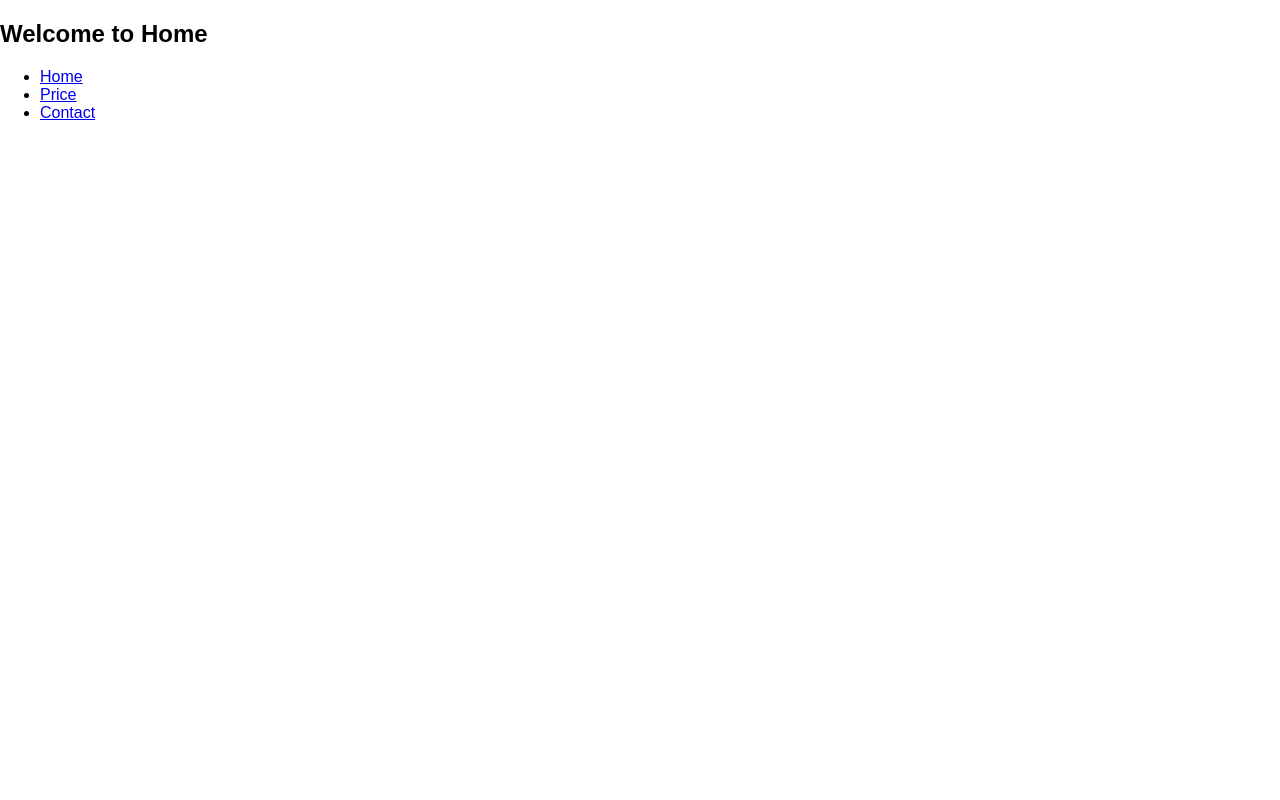
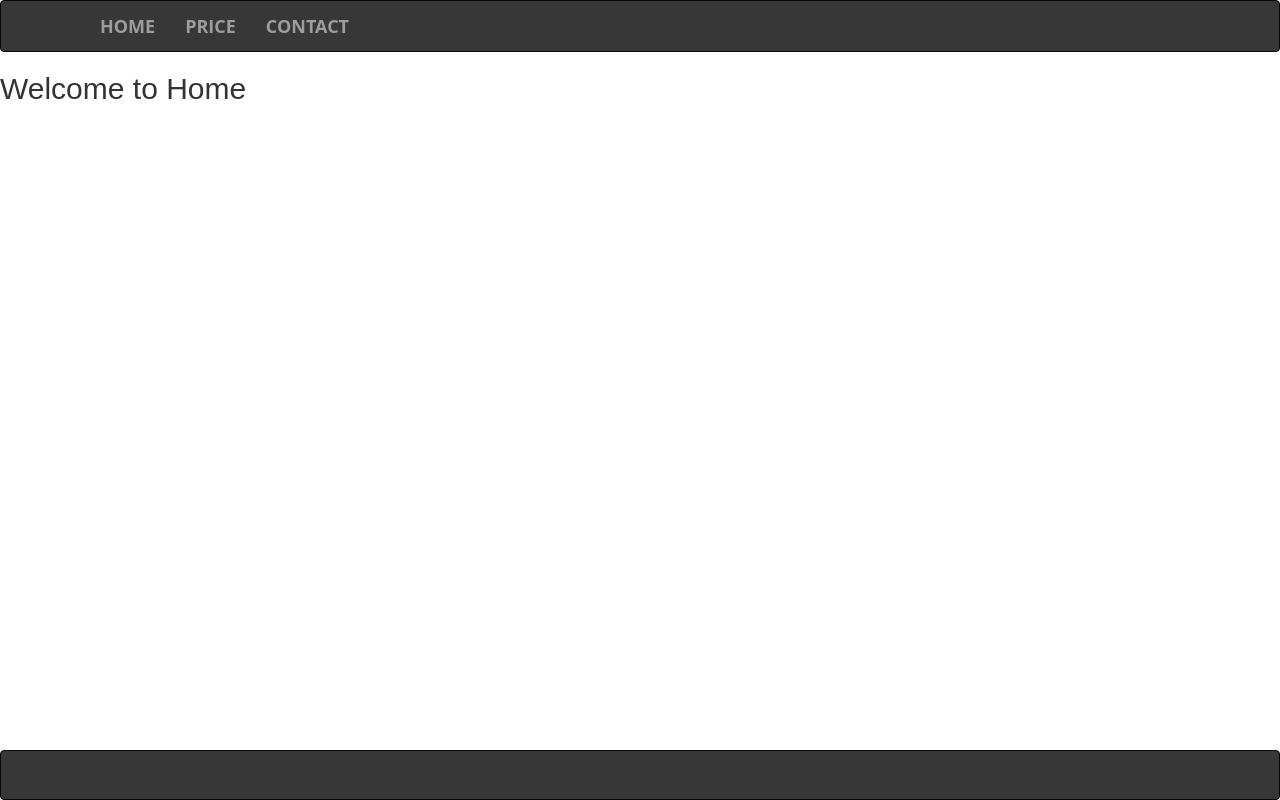
Before and after one commit to nelsongustavo/rd-site, a React app: page / in a window 1280 px wide. Built offline with nearby package versions, Linux system fonts and the light colour scheme.

Commit message:
reafactoring and adding tracker to routes

```diff
--- a/package.json
+++ b/package.json
@@ -5,6 +5,7 @@
   "dependencies": {
     "axios": "^0.16.2",
     "react": "^15.6.1",
+    "react-bootstrap": "^0.31.2",
     "react-dom": "^15.6.1",
     "react-router-dom": "^4.1.2",
     "react-scripts": "1.0.11"
--- a/public/index.html
+++ b/public/index.html
@@ -19,7 +19,9 @@
       work correctly both with client-side routing and a non-root public URL.
       Learn how to configure a non-root public URL by running `npm run build`.
     -->
-    <title>React App</title>
+    <!-- Latest compiled and minified CSS -->
+    <link rel="stylesheet" href="https://maxcdn.bootstrapcdn.com/bootstrap/latest/css/bootstrap.min.css">
+    <title>RD SITE</title>
   </head>
   <body>
     <noscript>
--- a/src/index.js
+++ b/src/index.js
@@ -6,19 +6,18 @@ import Home from './scenes/home';
 import Contact from './scenes/contact';
 import Price from './scenes/price';
 import registerServiceWorker from './registerServiceWorker';
-import tracker from './rdTracker';
+import withTracker from './shared/_/withTracker';
 import './index.css';
 
 ReactDOM.render(
-  <BrowserRouter>
-    <div>
+  <div>
+    <BrowserRouter>
       <Switch>
-        <Route path="/price" component={Price} />
-        <Route path="/contact" component={Contact} />
-        <Route path="/" component={Home} />
+        <Route path="/price" component={withTracker(Price)}/>
+        <Route path="/contact" component={withTracker(Contact)}/>
+        <Route path="/" component={withTracker(Home)}/>
       </Switch>
-    </div>
-  </BrowserRouter>,
+    </BrowserRouter>
+  </div>,
   document.getElementById('root'));
 registerServiceWorker();
-tracker();
--- a/src/rdTracker.js
+++ b/src/rdTracker.js
@@ -1,15 +1,21 @@
 import axios from 'axios';
 
-export default function tracker() {
+export default function tracker(page) {
   if (localStorage.user) {
-    updateUserTracks();
+    updateUserTracks(page);
   } else {
-    addUserToStorage();
+    addUserToStorage(page);
   }
 }
 
-function addUserToStorage() {
-  const user = { "id": "", "name": "", "email": "", "tracks_attributes": [{"url": window.location.pathname, "date": new Date().getTime()}]};
+function addUserToStorage(page) {
+  const user = { "id": "", "name": "", "email": "", "tracks_attributes": [{"url": page, "date": new Date().getTime()}]};
+  localStorage.user = JSON.stringify(user);
+}
+
+function updateUserTracks(page) {
+  let user = JSON.parse(localStorage.user);
+  user.tracks_attributes.push({"url": page, "date": new Date().getTime()});
   localStorage.user = JSON.stringify(user);
 }
 
@@ -20,12 +26,6 @@ function hasEmail() {
   } else {
     return false;
   }
-}
-
-function updateUserTracks() {
-  let user = JSON.parse(localStorage.user);
-  user.tracks_attributes.push({"url": window.location.pathname, "date": new Date().getTime()});
-  localStorage.user = JSON.stringify(user);
 }
 
 function sendData(email) {
--- a/src/scenes/contact/contact.js
+++ b/src/scenes/contact/contact.js
@@ -1,11 +1,14 @@
 import React, { Component } from 'react';
 import Form from './_/form';
+import Layout from '../../shared';
 
 class Contact extends Component {
   render() {
     return (
       <div className="contact">
-        <h2>Welcome to Contact</h2>
+        <Layout>
+          <h2>Welcome to Contact</h2>
+        </Layout>
         <Form />
       </div>
     );
--- a/src/scenes/home/home.js
+++ b/src/scenes/home/home.js
@@ -1,16 +1,13 @@
 import React, { Component } from 'react';
-import { Link } from 'react-router-dom';
+import Layout from '../../shared';
 
 class Home extends Component {
   render() {
     return (
       <div className="home">
-        <h2>Welcome to Home</h2>
-        <ul>
-          <li><Link to="/">Home</Link></li>
-          <li><Link to="/price">Price</Link></li>
-          <li><Link to="/contact">Contact</Link></li>
-        </ul>
+        <Layout>
+          <h2>Welcome to Home</h2>
+        </Layout>
       </div>
     );
   }
--- a/src/scenes/price/price.js
+++ b/src/scenes/price/price.js
@@ -1,10 +1,13 @@
 import React, { Component } from 'react';
+import Layout from '../../shared';
 
 class Price extends Component {
   render() {
     return (
       <div className="price">
-        <h2>Welcome to Price</h2>
+        <Layout>
+          <h2>Welcome to Price</h2>
+        </Layout>
       </div>
     );
   }
--- /dev/null
+++ b/src/shared/_/footer.js
@@ -0,0 +1,9 @@
+import React from 'react';
+import { Navbar } from 'react-bootstrap';
+
+export default () => {
+  return (
+    <Navbar inverse className="layout-footer">
+    </Navbar>
+  );
+}
--- /dev/null
+++ b/src/shared/_/header.js
@@ -0,0 +1,17 @@
+import React from 'react';
+import { Link } from 'react-router-dom';
+import { Navbar } from 'react-bootstrap';
+
+export default () => {
+  return (
+    <Navbar inverse className="header">
+      <div className="container">
+        <ul className="nav navbar-nav">
+          <li className="nav-item"><Link to="/">Home</Link></li>
+          <li className="nav-item"><Link to="/price">Price</Link></li>
+          <li className="nav-item"><Link to="/contact">Contact</Link></li>
+        </ul>
+      </div>
+   </Navbar>
+  );
+}
--- /dev/null
+++ b/src/shared/_/withTracker.js
@@ -0,0 +1,20 @@
+import React from 'react';
+import tracker from '../../rdTracker';
+const withTracker = (WrappedComponent) => {
+
+  const trackPage = (page) => {
+    tracker(page);
+  };
+
+  const HOC = (props) => {
+    const page = props.location.pathname;
+    trackPage(page);
+
+    return (
+      <WrappedComponent {...props} />
+    );
+  };
+  return HOC;
+};
+
+export default withTracker;
--- /dev/null
+++ b/src/shared/index.js
@@ -0,0 +1,3 @@
+//index.js
+import Root from './layout'
+export default Root
--- /dev/null
+++ b/src/shared/layout.css
@@ -0,0 +1,30 @@
+.header a {
+  font-family: 'Open Sans',sans-serif;
+  font-size: 18px;
+  color: #ffffff;
+  display: block;
+  line-height: 50px;
+  text-decoration: none;
+  text-transform: uppercase;
+  font-weight: bold;
+}
+
+.header a span {
+  font-size: 12px;
+  color: #d9534f;
+}
+
+.navbar {
+  margin-bottom: 0;
+}
+
+.navbar-inverse {
+  background-color: #383737;
+  border-color: #080808;
+}
+
+.layout-footer {
+  bottom: 0;
+  width: 100%;
+  position: absolute;
+}
--- /dev/null
+++ b/src/shared/layout.js
@@ -0,0 +1,14 @@
+import React from 'react';
+import Header from './_/header';
+import Footer from './_/footer';
+import './layout.css';
+
+export default (props) => {
+  return (
+    <div>
+      <Header />
+        {props.children}
+      <Footer />
+    </div>
+  );
+}
```
Also changed, not shown: 2 other files.
